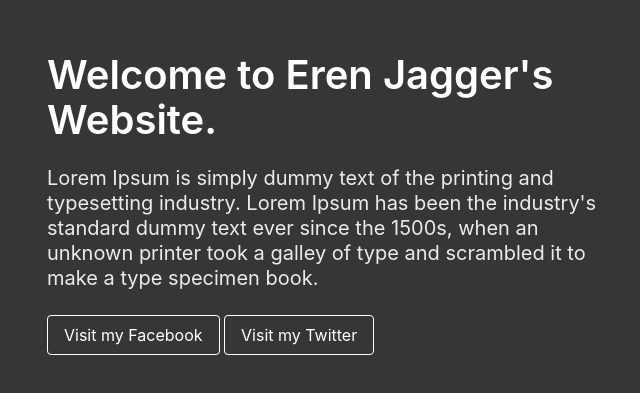
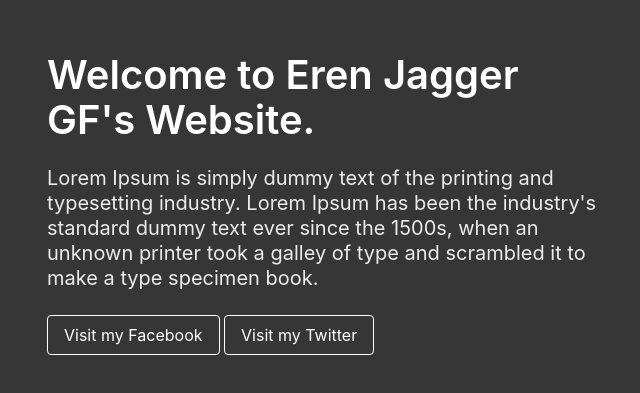
Before and after one commit to NotReliable/jacksiowwoonyew.github.io, a plain HTML site: page index.html in a window 1280 px wide. Shown: the part 197-590 px from the top of the page, without its empty margins (311-951 px from the left). Drawn offline with nearby package versions, Linux system fonts and the light colour scheme.

Commit message:
Update index.html

```diff
--- a/index.html
+++ b/index.html
@@ -13,7 +13,7 @@
             <div class="columns is-vcentered is-centered">
                 <div class="column is-6">
                     <div class="block">
-                        <h1 class="title is-2">Welcome to Eren Jagger's Website.</h1>
+                        <h1 class="title is-2">Welcome to Eren Jagger GF's Website.</h1>
                     </div>
                     <div class="block">
                         <h2 class="subtitle">Lorem Ipsum is simply dummy text of the printing and typesetting industry. Lorem Ipsum has been the industry's standard dummy text ever since the 1500s, when an unknown printer took a galley of type and scrambled it to make a type specimen book.<br>
```
